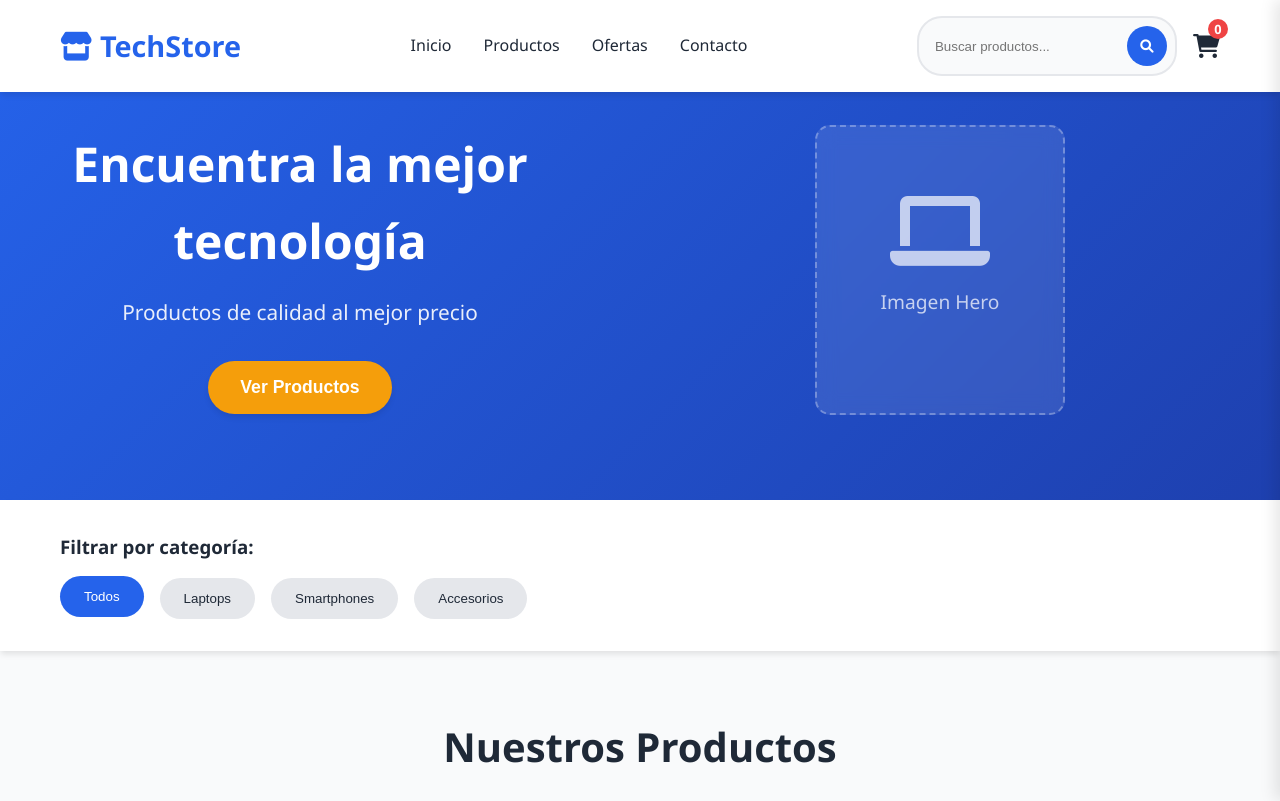
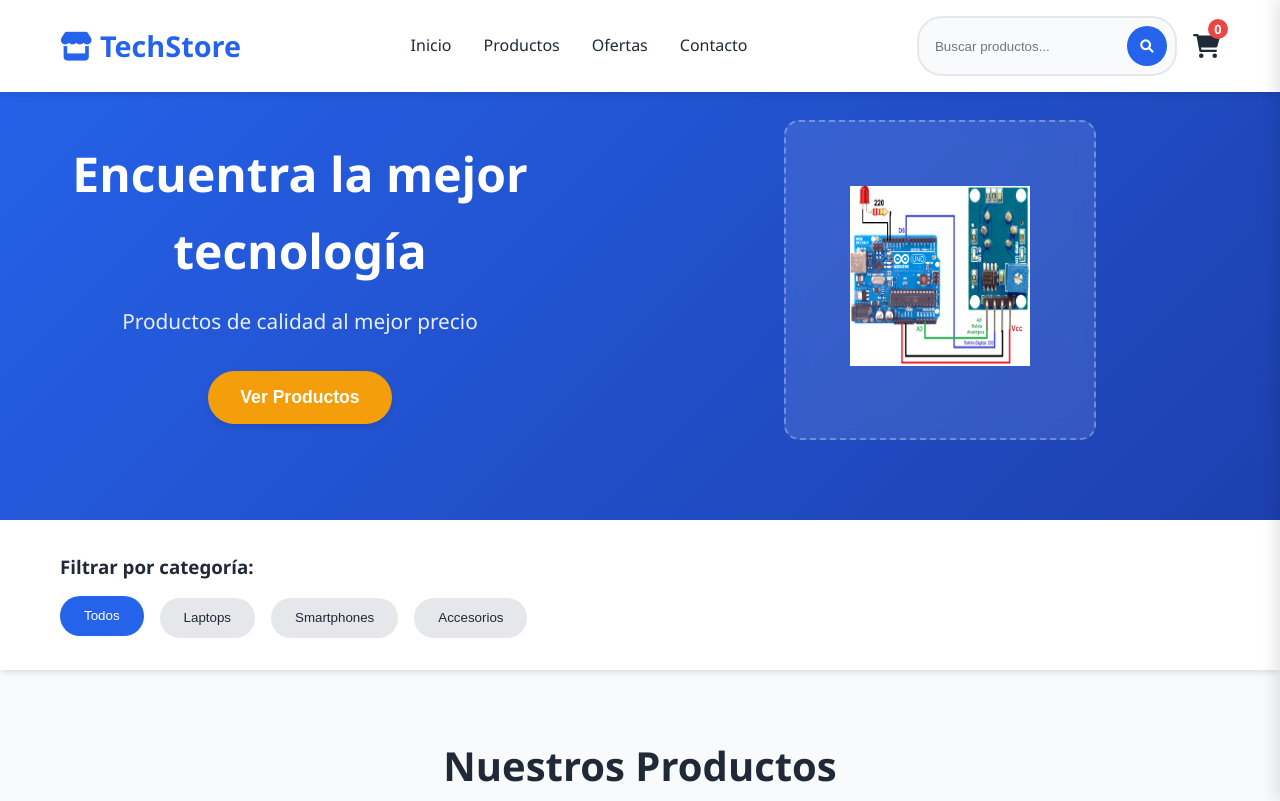
Before and after one commit to jomarbp/tiendaweb, a plain HTML site: page index.html in a window 1280 px wide. Shown: the top 801 px of the page. Drawn offline with Linux system fonts and the light colour scheme.

Commit message:
Actualizar código de index.html

```diff
--- a/index.html
+++ b/index.html
@@ -48,8 +48,7 @@
         </div>
         <div class="hero-image">
             <div class="hero-placeholder">
-                <i class="fas fa-laptop fa-5x"></i>
-                <p>Imagen Hero</p>
+                <img src="img/alcohol3.png" width="180px" height="180px">
             </div>
         </div>
     </section>
```
